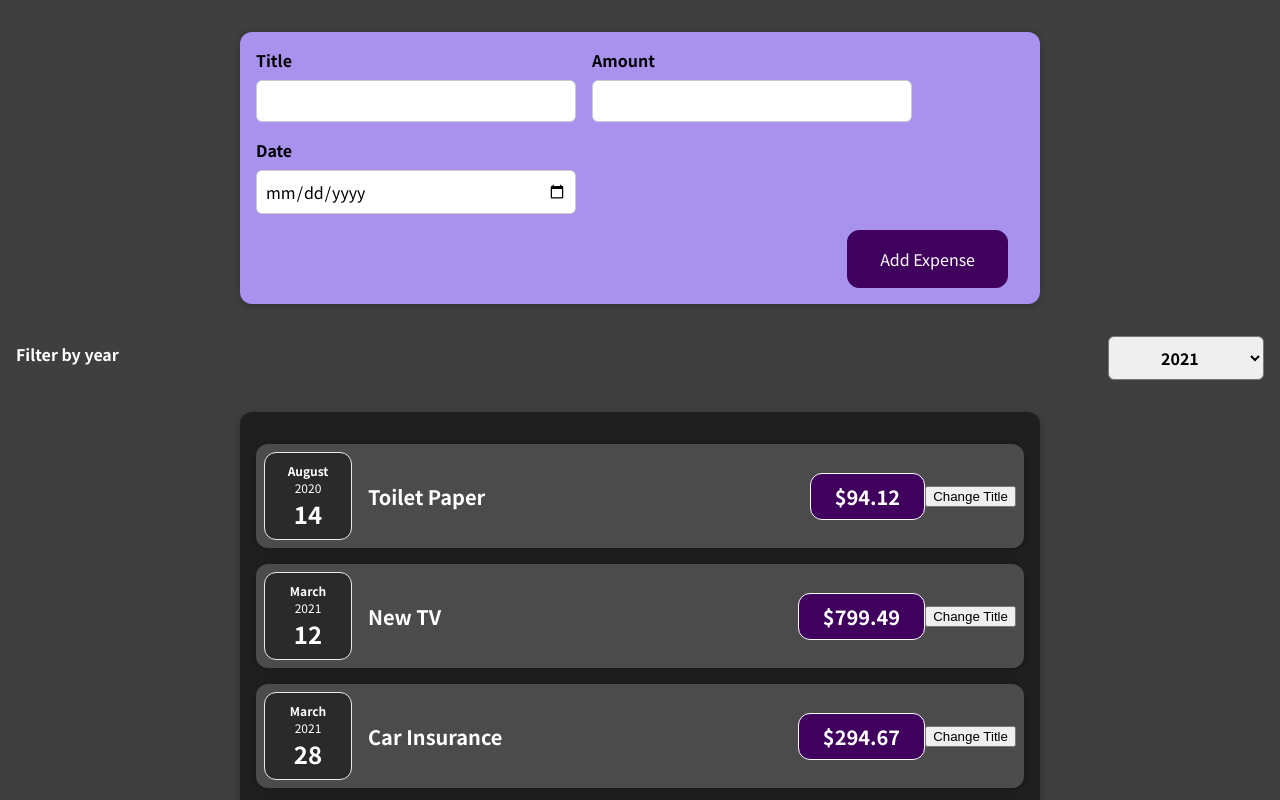
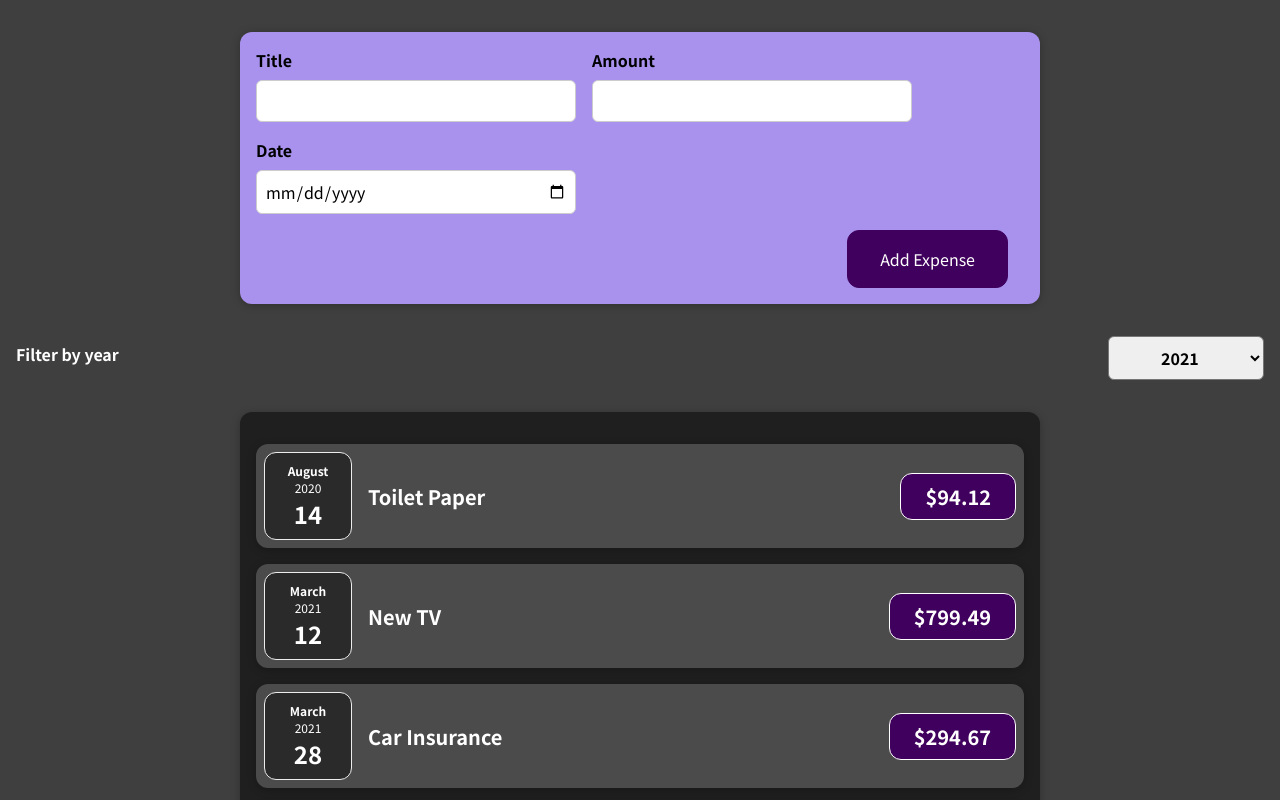
Before and after one commit to LucaVerth/my-first-app, a React (Create React App) app: page / in a window 1280 px wide. Shown: the top 800 px of the page. Built offline with nearby package versions, Linux system fonts and the light colour scheme.

Commit message:
small change to expense item

```diff
--- a/src/components/Expenses/ExpenseItem.js
+++ b/src/components/Expenses/ExpenseItem.js
@@ -5,23 +5,13 @@
 import "./ExpenseItem.css";
 
 const ExpenseItem = (props) => {
-
-  const [title, setTitle] = useState(props.title); // useState function
-
-  //click Handler for title change
-  const clickHandler = () => {
-    setTitle('Updated!');
-    console.log(title);
-  }
-
   return (
     <Card className="expense-item">
       <ExpenseDate date={props.date}/>
       <div className="expense-item__description">
-        <h2>{title}</h2>
+        <h2>{props.title}</h2>
         <div className="expense-item__price">${props.amount}</div>
       </div>
-      <button onClick={clickHandler}>Change Title</button>
     </Card>
   );
 }
```
